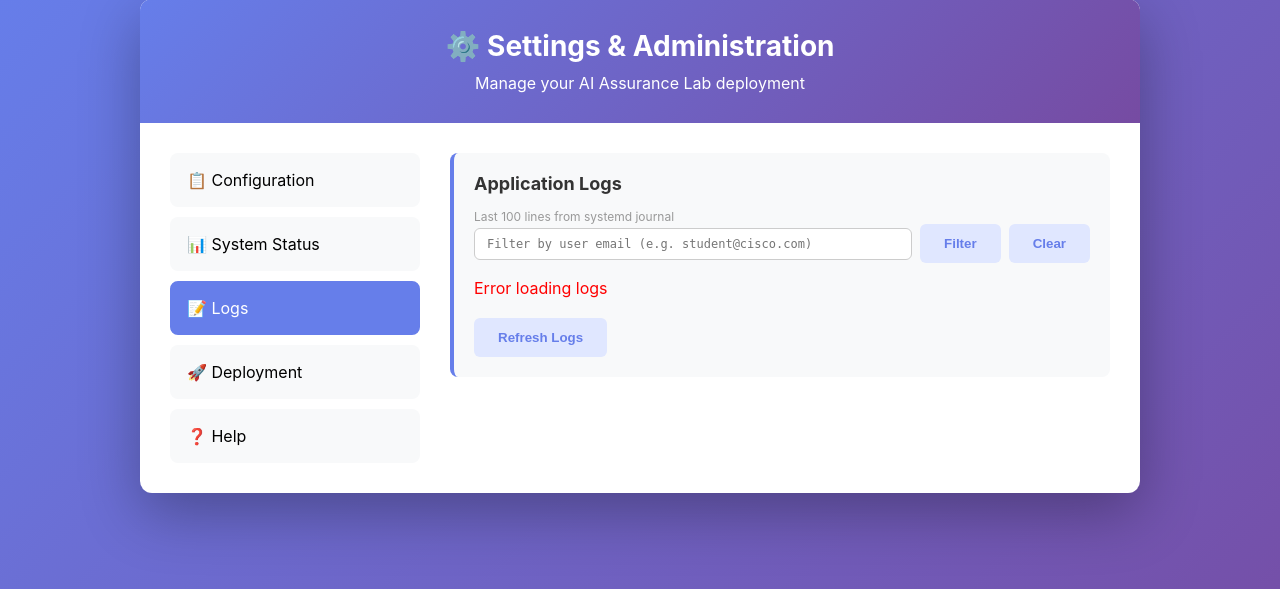
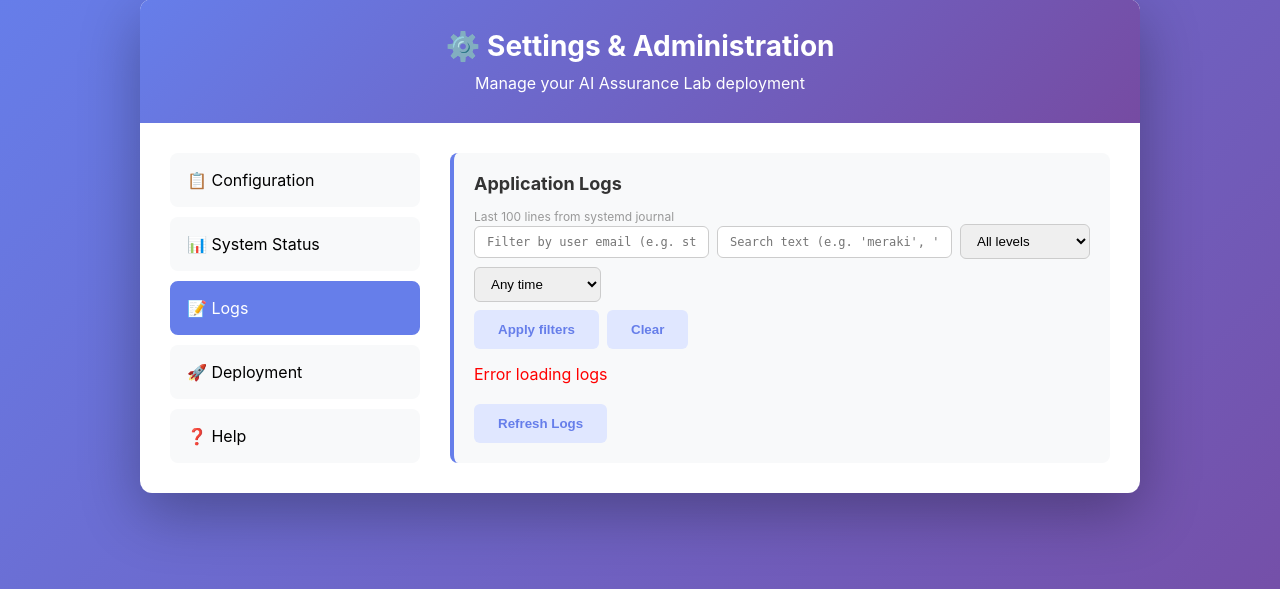
Before and after one commit to sceddy-git/ai-assurance-lab, a Flask app: template templates/admin_settings.html in a window 1280 px wide, after a click on "📝 Logs". Shown: the part 21-610 px from the top of the page. Run offline with Flask 3, Linux system fonts and the light colour scheme; the template is opened without the code that fills it, so the values that code supplies are empty.

Commit message:
Add level, free-text, and time-window filters to admin logs viewer
Co-authored-by: Cursor <cursoragent@cursor.com>

```diff
--- a/app.py
+++ b/app.py
@@ -1235,41 +1235,69 @@ def restart_flask():
 @app.route('/api/admin/system/logs', methods=['GET'])
 @login_required
 def get_logs():
-    """Get recent Flask logs, optionally filtered to lines mentioning a
-    given user (email). Filtering is a simple case-insensitive substring
-    match over the raw log line, so it also matches partial addresses.
+    """Get recent Flask logs, with optional filters:
+      - user: case-insensitive substring match on email (or any text)
+      - q: case-insensitive substring match on free text
+      - level: ERROR | WARNING | INFO - matches the level Flask's logger
+        writes into each line (e.g. "app - ERROR - ...")
+      - since: minutes; only journal lines from the last N minutes
+
+    All filters are ANDed together. Filtering pulls a much bigger tail
+    window since matches could otherwise easily fall outside the default
+    last-100-lines view.
     """
     user_email = session.get('user_email', '')
     if not _is_proctor(user_email):
         return jsonify({'error': 'Access denied'}), 403
 
     user_filter = (request.args.get('user') or '').strip()
-    # Pull a much bigger window when filtering, since a substring match
-    # over just the last 100 lines could easily miss the user's activity.
-    tail_lines = '2000' if user_filter else '100'
+    text_filter = (request.args.get('q') or '').strip()
+    level_filter = (request.args.get('level') or '').strip().upper()
+    since_minutes = (request.args.get('since') or '').strip()
+
+    any_filter = bool(user_filter or text_filter or level_filter or since_minutes)
+    tail_lines = '5000' if any_filter else '100'
 
     try:
         import subprocess
 
-        result = subprocess.run(
-            ['/usr/bin/sudo', '/usr/bin/journalctl', '-u', 'flask-app', '-n', tail_lines, '--no-pager'],
-            capture_output=True,
-            text=True,
-            timeout=5
-        )
+        cmd = ['/usr/bin/sudo', '/usr/bin/journalctl', '-u', 'flask-app', '--no-pager']
+        if since_minutes.isdigit():
+            cmd += ['--since', f'{since_minutes} minutes ago']
+        else:
+            cmd += ['-n', tail_lines]
+
+        result = subprocess.run(cmd, capture_output=True, text=True, timeout=5)
 
         logs = result.stdout.split('\n')
 
         if user_filter:
             needle = user_filter.lower()
             logs = [line for line in logs if needle in line.lower()]
-            # Keep the response light even if the filter matches a lot.
-            logs = logs[-200:]
+        if text_filter:
+            needle = text_filter.lower()
+            logs = [line for line in logs if needle in line.lower()]
+        if level_filter in ('ERROR', 'WARNING', 'INFO'):
+            # Flask's default formatter writes "LEVEL" as its own token
+            # (e.g. "... - ERROR - ..."), so match on word boundaries to
+            # avoid "ERROR" also matching inside unrelated words.
+            import re
+            pattern = re.compile(r'\b' + re.escape(level_filter) + r'\b')
+            logs = [line for line in logs if pattern.search(line)]
+
+        if any_filter:
+            # Keep the response light even if filters match a lot.
+            logs = logs[-300:]
 
         return jsonify({
             'status': 'success',
             'logs': logs,
-            'filtered_by': user_filter or None
+            'filters': {
+                'user': user_filter or None,
+                'q': text_filter or None,
+                'level': level_filter or None,
+                'since_minutes': since_minutes or None
+            }
         })
 
     except Exception as e:
--- a/templates/admin_settings.html
+++ b/templates/admin_settings.html
@@ -391,16 +391,38 @@
                         <h2>Application Logs</h2>
                         <p class="help-text" id="logsHelpText">Last 100 lines from systemd journal</p>
 
-                        <div class="form-group" style="display: flex; gap: 8px; align-items: center; margin-bottom: 15px;">
+                        <div class="form-group" style="display: flex; gap: 8px; align-items: center; margin-bottom: 8px; flex-wrap: wrap;">
                             <input
                                 type="text"
                                 id="logsUserFilter"
                                 placeholder="Filter by user email (e.g. student@cisco.com)"
-                                style="flex: 1; padding: 8px 12px; border: 1px solid #ccc; border-radius: 6px;"
+                                style="flex: 2; min-width: 220px; padding: 8px 12px; border: 1px solid #ccc; border-radius: 6px;"
                                 onkeydown="if (event.key === 'Enter') loadLogs();"
                             >
-                            <button class="button button-secondary" onclick="loadLogs()">Filter</button>
-                            <button class="button button-secondary" onclick="document.getElementById('logsUserFilter').value=''; loadLogs();">Clear</button>
+                            <input
+                                type="text"
+                                id="logsTextFilter"
+                                placeholder="Search text (e.g. 'meraki', 'failed', a route path...)"
+                                style="flex: 2; min-width: 220px; padding: 8px 12px; border: 1px solid #ccc; border-radius: 6px;"
+                                onkeydown="if (event.key === 'Enter') loadLogs();"
+                            >
+                            <select id="logsLevelFilter" style="padding: 8px 12px; border: 1px solid #ccc; border-radius: 6px;">
+                                <option value="">All levels</option>
+                                <option value="ERROR">Errors only</option>
+                                <option value="WARNING">Warnings only</option>
+                                <option value="INFO">Info only</option>
+                            </select>
+                            <select id="logsSinceFilter" style="padding: 8px 12px; border: 1px solid #ccc; border-radius: 6px;">
+                                <option value="">Any time</option>
+                                <option value="15">Last 15 min</option>
+                                <option value="60">Last hour</option>
+                                <option value="240">Last 4 hours</option>
+                                <option value="1440">Last 24 hours</option>
+                            </select>
+                        </div>
+                        <div class="form-group" style="display: flex; gap: 8px; margin-bottom: 15px;">
+                            <button class="button button-secondary" onclick="loadLogs()">Apply filters</button>
+                            <button class="button button-secondary" onclick="clearLogFilters()">Clear</button>
                         </div>
 
                         <div id="logsContent">
@@ -596,25 +618,44 @@
             return div.innerHTML;
         }
 
+        function clearLogFilters() {
+            document.getElementById('logsUserFilter').value = '';
+            document.getElementById('logsTextFilter').value = '';
+            document.getElementById('logsLevelFilter').value = '';
+            document.getElementById('logsSinceFilter').value = '';
+            loadLogs();
+        }
+
         function loadLogs() {
             const el = document.getElementById('logsContent');
             const helpEl = document.getElementById('logsHelpText');
             const userFilter = document.getElementById('logsUserFilter').value.trim();
+            const textFilter = document.getElementById('logsTextFilter').value.trim();
+            const levelFilter = document.getElementById('logsLevelFilter').value;
+            const sinceFilter = document.getElementById('logsSinceFilter').value;
 
             el.innerHTML = '<div style="text-align: center; padding: 30px;"><div class="spinner"></div><p>Loading logs...</p></div>';
 
-            const url = userFilter
-                ? `/api/admin/system/logs?user=${encodeURIComponent(userFilter)}`
-                : '/api/admin/system/logs';
+            const params = new URLSearchParams();
+            if (userFilter) params.set('user', userFilter);
+            if (textFilter) params.set('q', textFilter);
+            if (levelFilter) params.set('level', levelFilter);
+            if (sinceFilter) params.set('since', sinceFilter);
+            const url = params.toString() ? `/api/admin/system/logs?${params}` : '/api/admin/system/logs';
 
             fetch(url)
                 .then(r => r.json())
                 .then(data => {
-                    if (data.filtered_by) {
-                        helpEl.textContent = `Showing lines mentioning "${data.filtered_by}" (searched last 2000 lines, showing up to 200 matches)`;
-                    } else {
-                        helpEl.textContent = 'Last 100 lines from systemd journal';
-                    }
+                    const f = data.filters || {};
+                    const activeParts = [];
+                    if (f.user) activeParts.push(`user contains "${f.user}"`);
+                    if (f.q) activeParts.push(`text contains "${f.q}"`);
+                    if (f.level) activeParts.push(`level = ${f.level}`);
+                    if (f.since_minutes) activeParts.push(`within last ${f.since_minutes} min`);
+
+                    helpEl.textContent = activeParts.length
+                        ? `Filtered: ${activeParts.join(', ')} (showing up to 300 matches)`
+                        : 'Last 100 lines from systemd journal';
 
                     if (!data.logs || data.logs.length === 0 || (data.logs.length === 1 && !data.logs[0])) {
                         el.innerHTML = '<p class="help-text">No matching log lines found.</p>';
```
